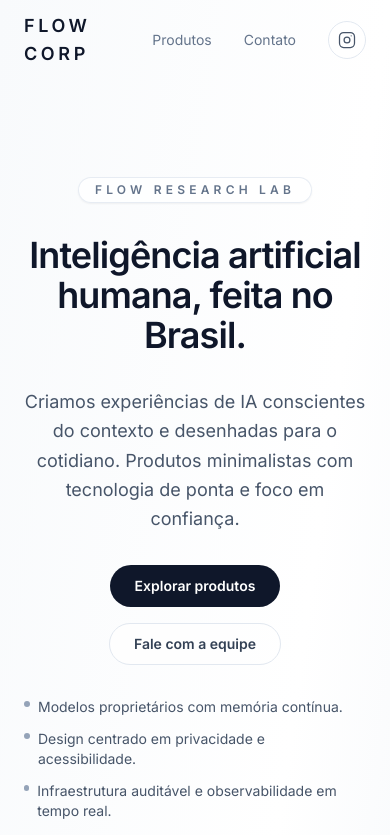
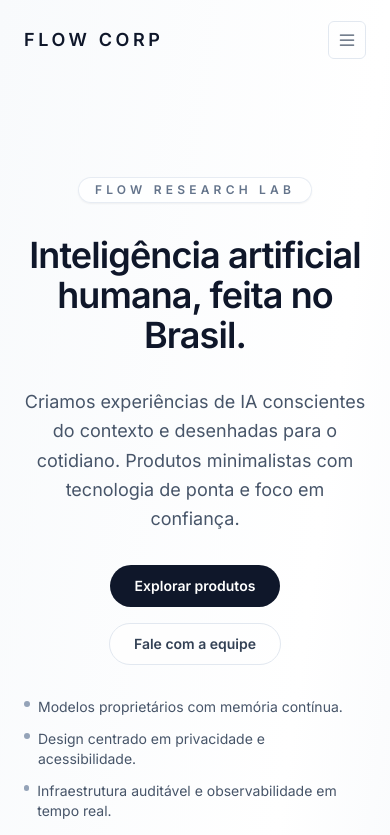
Before and after one commit to igorbiccas/flowcorp-site, a React (Vite) app: page / in a window 390 px wide. Shown: the top 835 px of the page. Built offline with nearby package versions, Linux system fonts and the light colour scheme.

Commit message:
Add responsive accessible header menu

```diff
--- a/components/Header.tsx
+++ b/components/Header.tsx
@@ -1,8 +1,14 @@
-import React, { useState, useEffect } from 'react';
+import React, { useState, useEffect, useRef } from 'react';
 import { InstagramIcon } from './icons';
+
+const focusableSelectors =
+  'a[href], button:not([disabled]), [tabindex]:not([tabindex="-1"])';
 
 const Header: React.FC = () => {
   const [isScrolled, setIsScrolled] = useState(false);
+  const [isMenuOpen, setIsMenuOpen] = useState(false);
+  const menuRef = useRef<HTMLDivElement | null>(null);
+  const toggleButtonRef = useRef<HTMLButtonElement | null>(null);
 
   useEffect(() => {
     const handleScroll = () => {
@@ -11,6 +17,84 @@ const Header: React.FC = () => {
     window.addEventListener('scroll', handleScroll, { passive: true });
     return () => window.removeEventListener('scroll', handleScroll);
   }, []);
+
+  useEffect(() => {
+    if (!isMenuOpen) {
+      return;
+    }
+
+    const focusFirstLink = () => {
+      const focusable = menuRef.current?.querySelectorAll<HTMLElement>(
+        focusableSelectors,
+      );
+      focusable?.[0]?.focus();
+    };
+
+    const handleKeyDown = (event: KeyboardEvent) => {
+      if (event.key === 'Escape') {
+        setIsMenuOpen(false);
+        toggleButtonRef.current?.focus();
+        return;
+      }
+
+      if (event.key !== 'Tab') {
+        return;
+      }
+
+      const menuFocusable = menuRef.current
+        ? Array.from(
+            menuRef.current.querySelectorAll<HTMLElement>(focusableSelectors),
+          )
+        : [];
+      const toggleButton = toggleButtonRef.current
+        ? [toggleButtonRef.current]
+        : [];
+      const focusableElements = [...toggleButton, ...menuFocusable];
+
+      if (focusableElements.length === 0) {
+        return;
+      }
+
+      const firstElement = focusableElements[0];
+      const lastElement = focusableElements[focusableElements.length - 1];
+      const isShiftTab = event.shiftKey;
+      const activeElement = document.activeElement as HTMLElement | null;
+
+      if (!isShiftTab && activeElement === lastElement) {
+        event.preventDefault();
+        firstElement.focus();
+      } else if (isShiftTab && activeElement === firstElement) {
+        event.preventDefault();
+        lastElement.focus();
+      }
+    };
+
+    focusFirstLink();
+    document.addEventListener('keydown', handleKeyDown);
+
+    return () => {
+      document.removeEventListener('keydown', handleKeyDown);
+    };
+  }, [isMenuOpen]);
+
+  useEffect(() => {
+    const handleResize = () => {
+      if (window.innerWidth >= 768) {
+        setIsMenuOpen(false);
+      }
+    };
+
+    window.addEventListener('resize', handleResize);
+    return () => window.removeEventListener('resize', handleResize);
+  }, []);
+
+  const toggleMenu = () => {
+    setIsMenuOpen((prev) => !prev);
+  };
+
+  const closeMenu = () => {
+    setIsMenuOpen(false);
+  };
 
   return (
     <header
@@ -29,7 +113,8 @@ const Header: React.FC = () => {
           >
             FLOW CORP
           </a>
-          <nav className="flex items-center gap-8 text-sm text-slate-500">
+          <div className="flex items-center gap-4">
+            <nav className="hidden items-center gap-8 text-sm text-slate-500 md:flex">
               <a href="#products" className="transition hover:text-slate-900">
                 Produtos
               </a>
@@ -46,6 +131,92 @@ const Header: React.FC = () => {
                 <InstagramIcon />
               </a>
             </nav>
+
+            <button
+              ref={toggleButtonRef}
+              type="button"
+              onClick={toggleMenu}
+              className="inline-flex items-center justify-center rounded-md border border-slate-200 p-2 text-slate-600 transition hover:border-slate-300 hover:text-slate-900 hover:shadow-sm md:hidden"
+              aria-controls="primary-navigation"
+              aria-expanded={isMenuOpen}
+            >
+              <span className="sr-only">{isMenuOpen ? 'Fechar menu' : 'Abrir menu'}</span>
+              <svg
+                className="h-5 w-5"
+                xmlns="http://www.w3.org/2000/svg"
+                fill="none"
+                viewBox="0 0 24 24"
+                stroke="currentColor"
+                strokeWidth="1.5"
+              >
+                {isMenuOpen ? (
+                  <path
+                    strokeLinecap="round"
+                    strokeLinejoin="round"
+                    d="M6 18L18 6M6 6l12 12"
+                  />
+                ) : (
+                  <path
+                    strokeLinecap="round"
+                    strokeLinejoin="round"
+                    d="M4 6h16M4 12h16M4 18h16"
+                  />
+                )}
+              </svg>
+            </button>
+          </div>
+        </div>
+      </div>
+
+      <div
+        id="primary-navigation"
+        ref={menuRef}
+        className={`md:hidden ${
+          isMenuOpen
+            ? 'pointer-events-auto opacity-100'
+            : 'pointer-events-none opacity-0'
+        } absolute inset-x-0 top-20 origin-top transform transition-all duration-200 ease-out ${
+          isMenuOpen ? 'translate-y-0 scale-y-100' : '-translate-y-2 scale-y-95'
+        }`}
+        aria-hidden={!isMenuOpen}
+        style={{ visibility: isMenuOpen ? 'visible' : 'hidden' }}
+      >
+        <div className="container mx-auto px-6 pb-6 pt-2">
+          <nav className="rounded-2xl border border-slate-200/80 bg-white/95 p-6 shadow-lg backdrop-blur">
+            <ul className="flex flex-col gap-4 text-sm text-slate-600">
+              <li>
+                <a
+                  href="#products"
+                  className="block rounded-lg px-3 py-2 transition hover:bg-slate-100 hover:text-slate-900"
+                  onClick={closeMenu}
+                >
+                  Produtos
+                </a>
+              </li>
+              <li>
+                <a
+                  href="mailto:hello@flowcorp.ai"
+                  className="block rounded-lg px-3 py-2 transition hover:bg-slate-100 hover:text-slate-900"
+                  onClick={closeMenu}
+                >
+                  Contato
+                </a>
+              </li>
+              <li>
+                <a
+                  href="https://www.instagram.com/selfbrain_/"
+                  target="_blank"
+                  rel="noopener noreferrer"
+                  aria-label="Siga-nos no Instagram"
+                  className="flex items-center justify-center gap-2 rounded-lg border border-slate-200 bg-white/80 px-3 py-2 text-slate-600 transition hover:border-slate-300 hover:text-slate-900 hover:shadow-sm"
+                  onClick={closeMenu}
+                >
+                  <InstagramIcon />
+                  <span>Instagram</span>
+                </a>
+              </li>
+            </ul>
+          </nav>
         </div>
       </div>
     </header>
```
Lines whose indentation alone changed are shown as unchanged.
